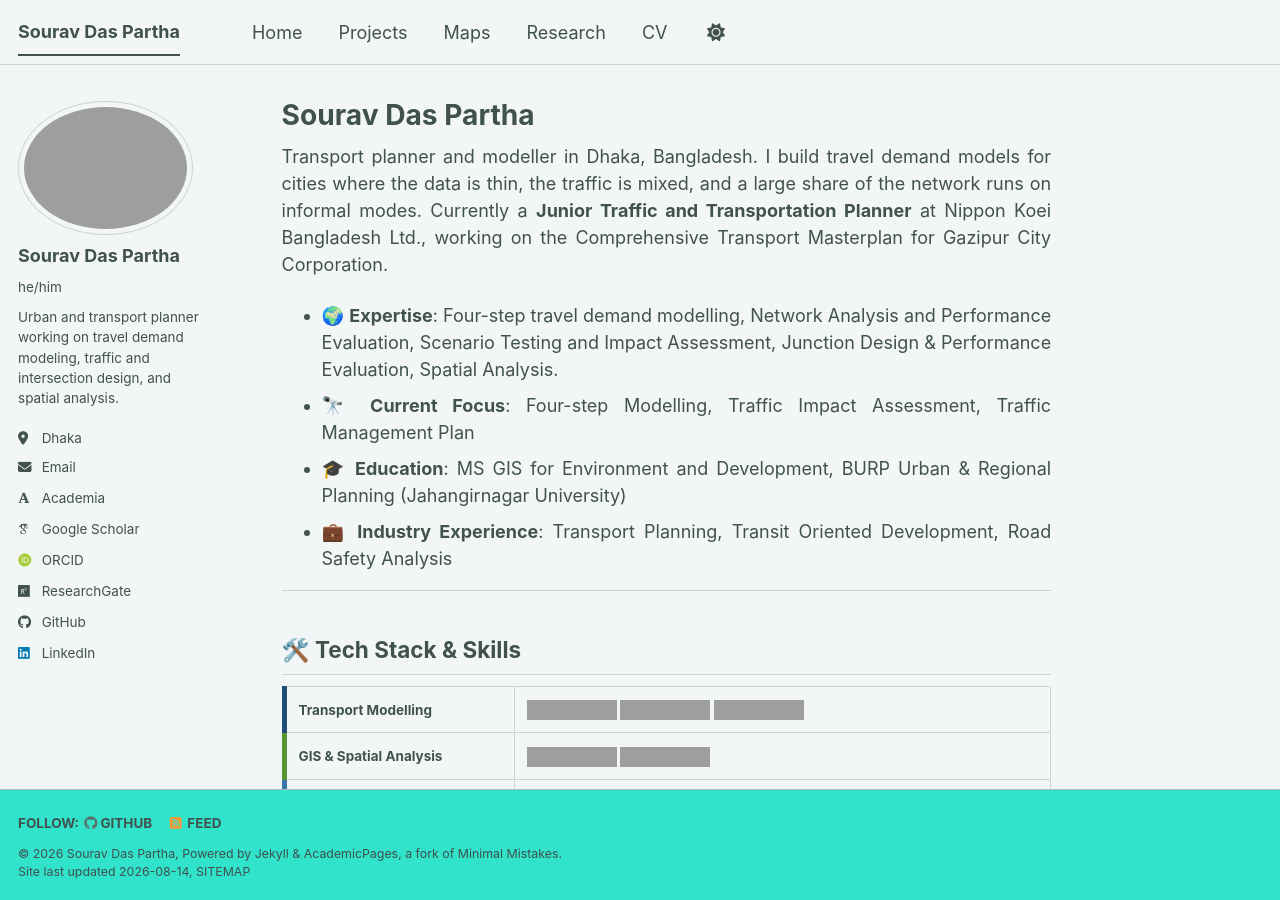
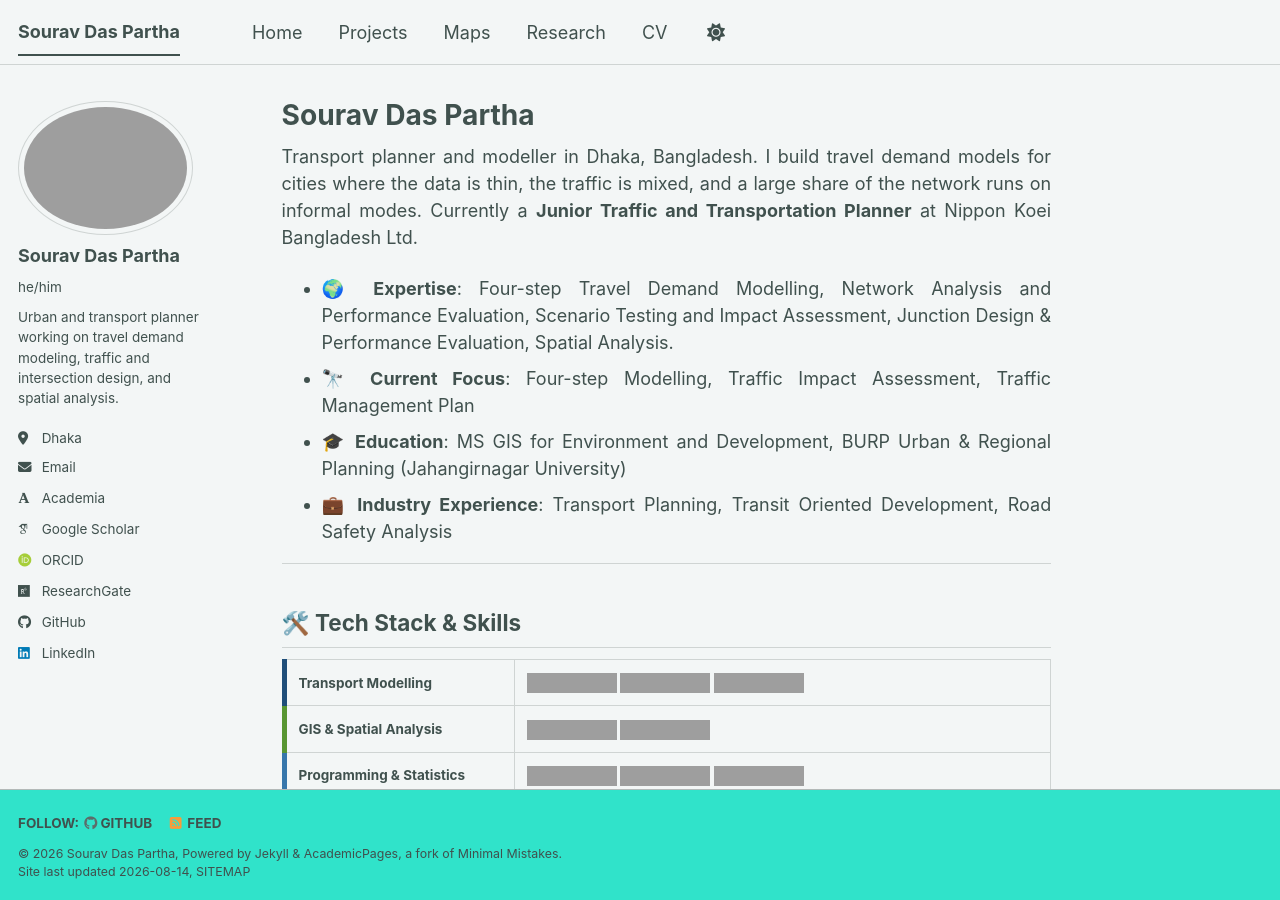
Before and after one commit to souravdaspartha/souravdaspartha.github.io, a Jekyll site: the page built from _pages/about.md, in a window 1280 px wide and 900 px high, cut to the strip 0-900 px from the top of the window. Built offline with Jekyll 4.4.1, drawn with Linux system fonts in a browser that asks for light colours; some web fonts are replaced; a script bundle is joined from its source files by our own code; library files that are not in the unit come from our copies; grey boxes are pictures that could not be loaded.

Commit message:
Update about.md

```diff
--- a/_pages/about.md
+++ b/_pages/about.md
@@ -7,9 +7,9 @@ redirect_from:
   - /about.html
 ---
 
-Transport planner and modeller in Dhaka, Bangladesh. I build travel demand models for cities where the data is thin, the traffic is mixed, and a large share of the network runs on informal modes. Currently a **Junior Traffic and Transportation Planner** at Nippon Koei Bangladesh Ltd., working on the Comprehensive Transport Masterplan for Gazipur City Corporation.
+Transport planner and modeller in Dhaka, Bangladesh. I build travel demand models for cities where the data is thin, the traffic is mixed, and a large share of the network runs on informal modes. Currently a **Junior Traffic and Transportation Planner** at Nippon Koei Bangladesh Ltd.
 
-- 🌍 **Expertise**: Four-step travel demand modelling, Network Analysis and Performance Evaluation, Scenario Testing and Impact Assessment, Junction Design & Performance Evaluation, Spatial Analysis.
+- 🌍 **Expertise**: Four-step Travel Demand Modelling, Network Analysis and Performance Evaluation, Scenario Testing and Impact Assessment, Junction Design & Performance Evaluation, Spatial Analysis.
 - 🔭 **Current Focus**: Four-step Modelling, Traffic Impact Assessment, Traffic Management Plan
 - 🎓 **Education**: MS GIS for Environment and Development, BURP Urban & Regional Planning (Jahangirnagar University)
 - 💼 **Industry Experience**: Transport Planning, Transit Oriented Development, Road Safety Analysis
```
